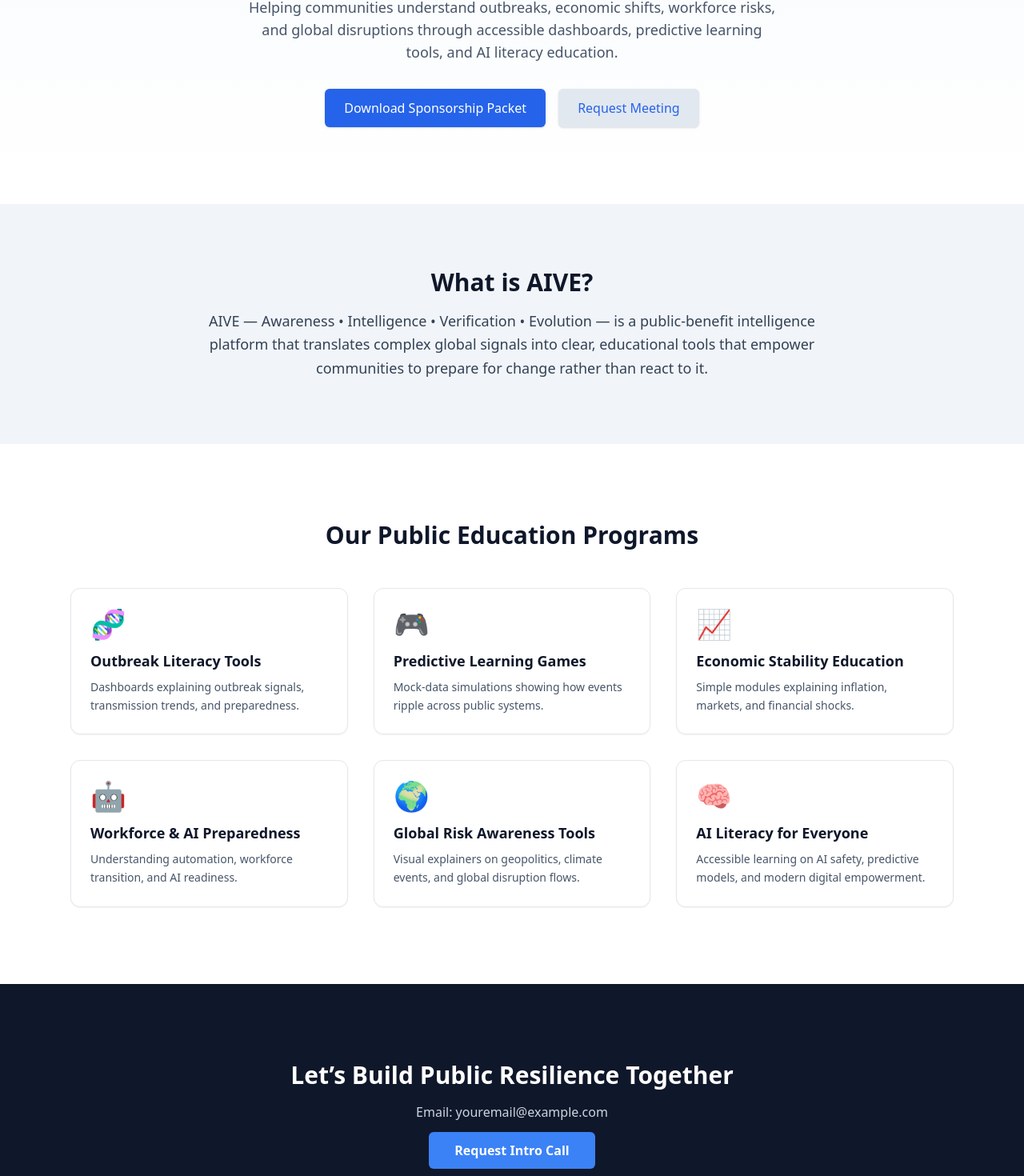
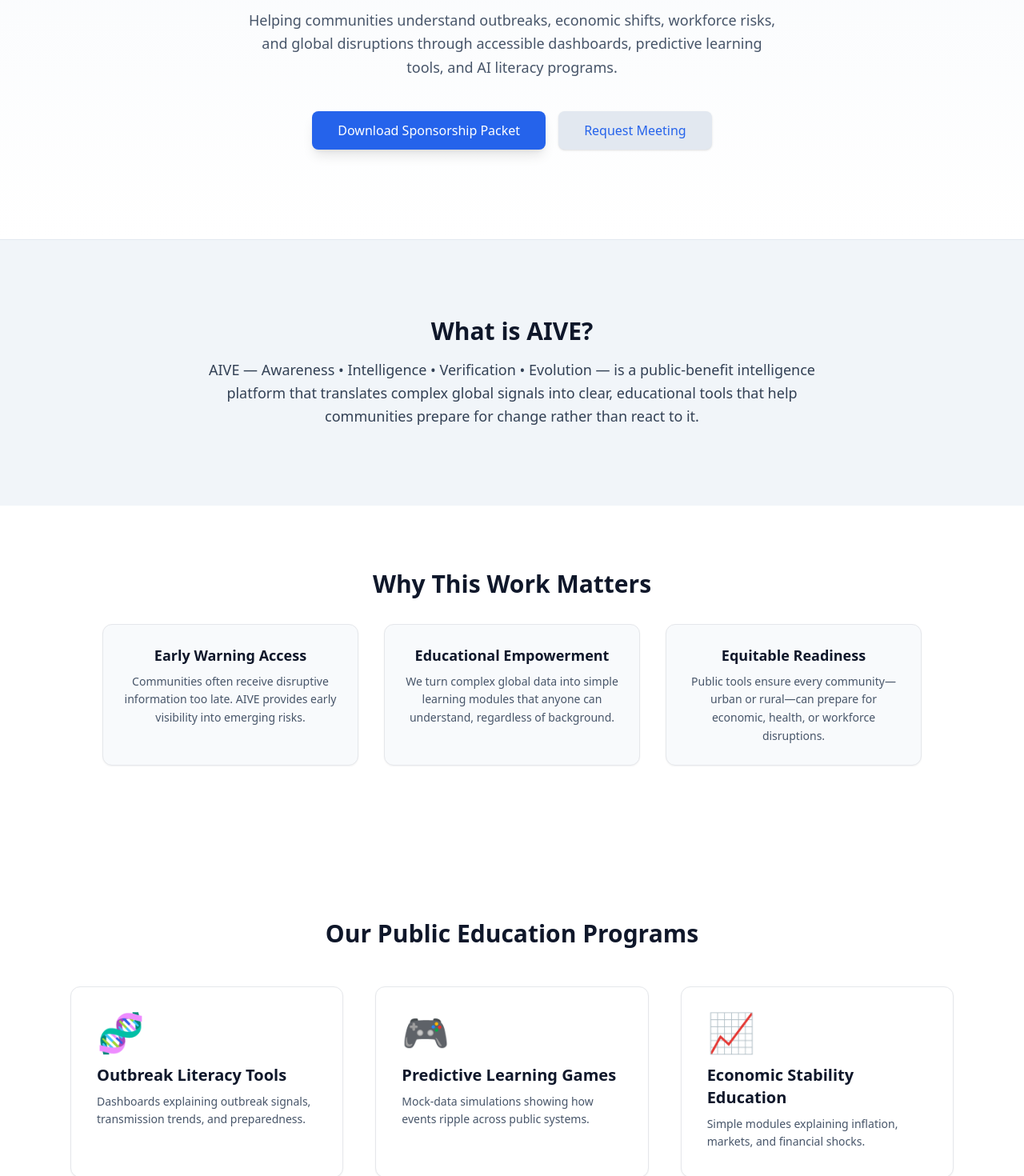
Before and after one commit to eXaive/aive-fiscal-sponsor, a Next.js app: page / in a window 1280 px wide. Shown: the part 185-1655 px from the top of the page at 80% size. Built offline with nearby package versions, Linux system fonts and the light colour scheme.

Commit message:
page.tsx

```diff
--- a/app/page.tsx
+++ b/app/page.tsx
@@ -2,55 +2,89 @@ export default function FiscalSponsorLanding() {
   return (
     <div className="bg-white text-slate-900">
 
-      {/* HERO */}
-      <section className="py-24 text-center bg-gradient-to-b from-slate-50 to-white">
-        <h1 className="text-5xl font-extrabold mb-6 leading-tight">
+      {/* ========== HERO ========== */}
+      <section className="py-28 text-center bg-gradient-to-b from-slate-50 to-white">
+        <h1 className="text-5xl font-extrabold mb-6 leading-tight tracking-tight">
           AIVE — Public Benefit Intelligence & Education
         </h1>
 
-        <p className="text-lg max-w-2xl mx-auto text-slate-600 mb-8">
-          Helping communities understand outbreaks, economic shifts, workforce
-          risks, and global disruptions through accessible dashboards,
-          predictive learning tools, and AI literacy education.
+        <p className="text-lg max-w-2xl mx-auto text-slate-600 mb-10 leading-relaxed">
+          Helping communities understand outbreaks, economic shifts, workforce risks,
+          and global disruptions through accessible dashboards, predictive learning
+          tools, and AI literacy programs.
         </p>
 
         <div className="flex justify-center gap-4">
           <a
             href="/AIVE_Fiscal_Sponsor_Packet.pdf"
-            className="px-6 py-3 bg-blue-600 text-white rounded-md shadow hover:bg-blue-700 transition"
+            className="px-8 py-3 bg-blue-600 text-white rounded-lg shadow-lg hover:bg-blue-700 transition font-medium"
           >
             Download Sponsorship Packet
           </a>
+
           <a
-            href="mailto:youremail@example.com"
-            className="px-6 py-3 bg-slate-200 rounded-md shadow hover:bg-slate-300 transition"
+            href="mailto:info@aive.global"
+            className="px-8 py-3 bg-slate-200 rounded-lg shadow hover:bg-slate-300 transition font-medium"
           >
             Request Meeting
           </a>
         </div>
       </section>
 
-      {/* WHAT IS AIVE */}
-      <section className="py-20 bg-slate-100">
+      {/* ========== WHAT IS AIVE ========== */}
+      <section className="py-24 bg-slate-100 border-t border-slate-200">
         <div className="max-w-3xl mx-auto text-center">
           <h2 className="text-3xl font-bold mb-4">What is AIVE?</h2>
+
           <p className="text-slate-700 text-lg leading-relaxed">
-            AIVE — Awareness • Intelligence • Verification • Evolution — is a
-            public-benefit intelligence platform that translates complex global
-            signals into clear, educational tools that empower communities to
-            prepare for change rather than react to it.
+            AIVE — Awareness • Intelligence • Verification • Evolution — is a public-benefit
+            intelligence platform that translates complex global signals into clear, educational
+            tools that help communities prepare for change rather than react to it.
           </p>
         </div>
       </section>
 
-      {/* PROGRAM GRID */}
-      <section className="py-24 max-w-6xl mx-auto px-6">
+      {/* ========== WHY IT MATTERS (NEW) ========== */}
+      <section className="py-20 bg-white">
+        <div className="max-w-5xl mx-auto text-center">
+          <h2 className="text-3xl font-bold mb-8">Why This Work Matters</h2>
+
+          <div className="grid grid-cols-1 md:grid-cols-3 gap-8">
+            {[
+              {
+                title: "Early Warning Access",
+                desc: "Communities often receive disruptive information too late. AIVE provides early visibility into emerging risks.",
+              },
+              {
+                title: "Educational Empowerment",
+                desc: "We turn complex global data into simple learning modules that anyone can understand, regardless of background.",
+              },
+              {
+                title: "Equitable Readiness",
+                desc: "Public tools ensure every community—urban or rural—can prepare for economic, health, or workforce disruptions.",
+              },
+            ].map((item, i) => (
+              <div
+                key={i}
+                className="bg-slate-50 p-6 rounded-xl shadow-sm border hover:shadow-md transition"
+              >
+                <h3 className="text-lg font-semibold mb-2">{item.title}</h3>
+                <p className="text-slate-600 text-sm leading-relaxed">
+                  {item.desc}
+                </p>
+              </div>
+            ))}
+          </div>
+        </div>
+      </section>
+
+      {/* ========== PROGRAM GRID ========== */}
+      <section className="py-28 max-w-6xl mx-auto px-6">
         <h2 className="text-3xl font-extrabold text-center mb-12">
           Our Public Education Programs
         </h2>
 
-        <div className="grid grid-cols-1 md:grid-cols-2 lg:grid-cols-3 gap-8">
-
+        <div className="grid grid-cols-1 md:grid-cols-2 lg:grid-cols-3 gap-10">
           {[
             {
               title: "Outbreak Literacy Tools",
@@ -80,37 +114,43 @@ export default function FiscalSponsorLanding() {
             {
               title: "AI Literacy for Everyone",
               emoji: "🧠",
-              desc: "Accessible learning on AI safety, predictive models, and modern digital empowerment.",
+              desc: "Accessible learning on AI safety, predictive models, and digital empowerment.",
             },
           ].map((p, i) => (
             <div
               key={i}
-              className="bg-white border rounded-xl p-6 shadow-sm hover:shadow-xl transition-all hover:-translate-y-1"
+              className="bg-white border rounded-xl p-8 shadow-sm hover:shadow-xl hover:-translate-y-1 transition-all"
             >
-              <div className="text-4xl mb-3">{p.emoji}</div>
-              <h3 className="font-semibold text-lg mb-2">{p.title}</h3>
-              <p className="text-sm text-slate-600 leading-relaxed">{p.desc}</p>
+              <div className="text-5xl mb-4">{p.emoji}</div>
+              <h3 className="font-semibold text-xl mb-2">{p.title}</h3>
+              <p className="text-slate-600 text-sm leading-relaxed">{p.desc}</p>
             </div>
           ))}
         </div>
       </section>
 
-      {/* CONTACT */}
-      <section className="py-24 bg-slate-900 text-white text-center">
-        <h2 className="text-3xl font-bold mb-4">
+      {/* ========== CONTACT ========== */}
+      <section className="py-28 bg-slate-900 text-white text-center">
+        <h2 className="text-3xl font-bold mb-6">
           Let’s Build Public Resilience Together
         </h2>
-        <p className="mb-6 text-slate-300">
-          Email: <span className="font-medium">youremail@example.com</span>
+
+        <p className="mb-8 text-slate-300 text-lg">
+          Email: <span className="font-medium">info@aive.global</span>
         </p>
 
         <a
-          href="mailto:youremail@example.com"
-          className="px-8 py-3 bg-blue-500 rounded-md text-white font-semibold hover:bg-blue-600 transition"
+          href="mailto:info@aive.global"
+          className="px-10 py-3 bg-blue-500 rounded-lg text-white font-semibold hover:bg-blue-600 transition"
         >
           Request Intro Call
         </a>
       </section>
+
+      {/* Footer */}
+      <footer className="py-8 text-center text-slate-500 text-sm">
+        © {new Date().getFullYear()} AIVE Public Benefit Intelligence. All Rights Reserved.
+      </footer>
     </div>
   );
 }
```
